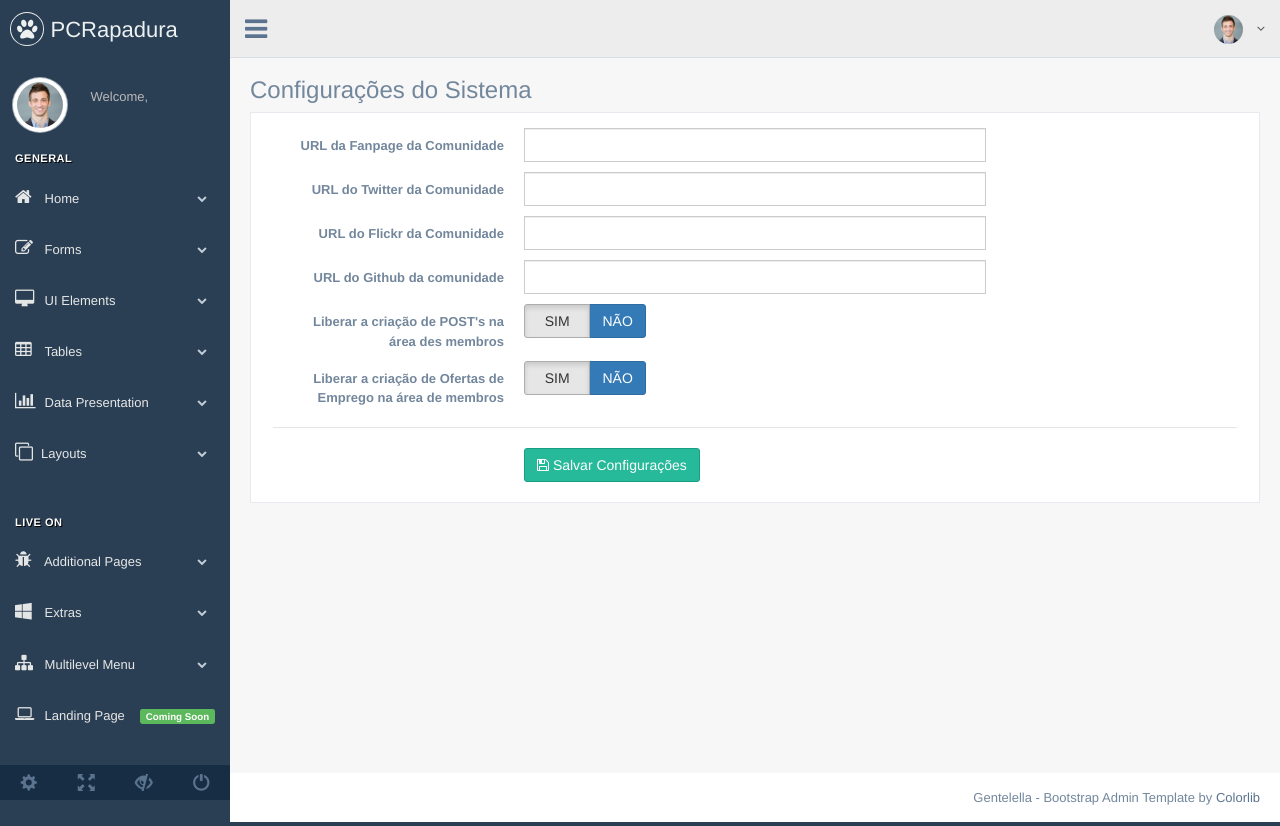
After one commit to PHPcomRapadura/site-principal, a Symfony app: template templates/admin/default/settings.html.twig in a window 1280 px wide. The commit adds this page. Run offline with Twig, Linux system fonts and the light colour scheme; the template is opened without the code that fills it, so the values that code supplies are empty; some libraries are stand-ins or nearby versions.

Commit message:
criacao das rotas e formulario estatico das configuracoes

```diff
--- /dev/null
+++ b/templates/admin/default/settings.html.twig
@@ -0,0 +1,82 @@
+{% extends 'base_admin.html.twig' %}
+
+{% block title %}Configurações do Sistema{% endblock %}
+
+{% block body_admin %}
+    <div class="x_panel">
+        <div class="x_content">
+            <form id="frm-data" data-parsley-validate novalidate class="form-horizontal form-label-left">
+                <div class="form-group">
+                    <label class="control-label col-md-3 col-sm-3 col-xs-12" for="first-name">
+                        URL da Fanpage da Comunidade
+                    </label>
+                    <div class="col-md-6 col-sm-6 col-xs-12">
+                        <input type="text" class="form-control" id="" name="">
+                    </div>
+                </div>
+                <div class="form-group">
+                    <label class="control-label col-md-3 col-sm-3 col-xs-12" for="first-name">
+                        URL do Twitter da Comunidade
+                    </label>
+                    <div class="col-md-6 col-sm-6 col-xs-12">
+                        <input type="text" class="form-control" id="" name="">
+                    </div>
+                </div>
+                <div class="form-group">
+                    <label class="control-label col-md-3 col-sm-3 col-xs-12" for="first-name">
+                        URL do Flickr da Comunidade
+                    </label>
+                    <div class="col-md-6 col-sm-6 col-xs-12">
+                        <input type="text" class="form-control" id="" name="">
+                    </div>
+                </div>
+                <div class="form-group">
+                    <label class="control-label col-md-3 col-sm-3 col-xs-12" for="first-name">
+                        URL do Github da comunidade
+                    </label>
+                    <div class="col-md-6 col-sm-6 col-xs-12">
+                        <input type="text" class="form-control" id="" name="">
+                    </div>
+                </div>
+                <div class="form-group">
+                    <label class="control-label col-md-3 col-sm-3 col-xs-12" for="first-name">
+                        Liberar a criação de POST's na área des membros
+                    </label>
+                    <div class="col-md-6 col-sm-6 col-xs-12">
+                        <div id="liberar-post" class="btn-group" data-toggle="buttons">
+                            <label class="btn btn-default active" data-toggle-class="btn-primary" data-toggle-passive-class="btn-default">
+                                <input type="radio" name="" value="" data-parsley-multiple="gender" data-parsley-id="12"> &nbsp; SIM &nbsp;
+                            </label>
+                            <label class="btn btn-primary" data-toggle-class="btn-primary" data-toggle-passive-class="btn-default">
+                                <input type="radio" name="gender" value="female" data-parsley-multiple="gender"> NÃO
+                            </label>
+                        </div>
+                    </div>
+                </div>
+                <div class="form-group">
+                    <label class="control-label col-md-3 col-sm-3 col-xs-12" for="first-name">
+                        Liberar a criação de Ofertas de Emprego na área de membros
+                    </label>
+                    <div class="col-md-6 col-sm-6 col-xs-12">
+                        <div id="liberar-post" class="btn-group" data-toggle="buttons">
+                            <label class="btn btn-default active" data-toggle-class="btn-primary" data-toggle-passive-class="btn-default">
+                                <input type="radio" name="" value="" data-parsley-multiple="gender" data-parsley-id="12"> &nbsp; SIM &nbsp;
+                            </label>
+                            <label class="btn btn-primary" data-toggle-class="btn-primary" data-toggle-passive-class="btn-default">
+                                <input type="radio" name="gender" value="female" data-parsley-multiple="gender"> NÃO
+                            </label>
+                        </div>
+                    </div>
+                </div>
+                <div class="ln_solid"></div>
+                <div class="form-group">
+                    <div class="col-md-6 col-sm-6 col-xs-12 col-md-offset-3">
+                        <button type="submit" class="btn btn-success">
+                            <i class="fa fa-save"></i> Salvar Configurações
+                        </button>
+                    </div>
+                </div>
+            </form>
+        </div>
+    </div>
+{% endblock %}
--- a/templates/base_admin.html.twig
+++ b/templates/base_admin.html.twig
@@ -183,7 +183,7 @@
                                 </a>
                                 <ul class="dropdown-menu dropdown-usermenu pull-right">
                                     <li><a href="javascript:;"> Perfil</a></li>
-                                    <li><a href="javascript:;"> Configurações</a></li>
+                                    <li><a href="{{ path('admin_settings') }}"> Configurações</a></li>
                                     <li>
                                         <a href="{{ path('logout') }}"><i class="fa fa-sign-out pull-right"></i> Sair</a>
                                     </li>
```
Also changed, not shown: src/Controller/Admin/DefaultController.php (+10 -0 lines), src/Entity/Usuario.php (+0 -23 lines).
